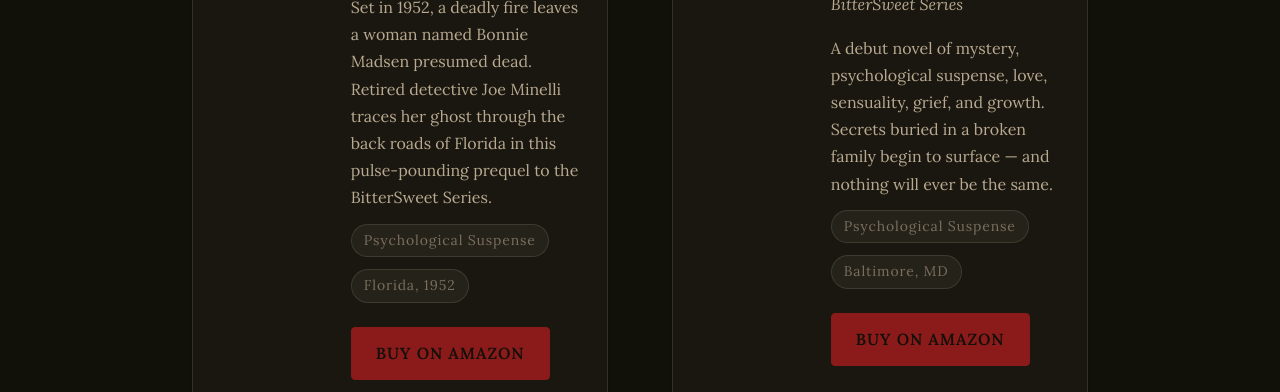
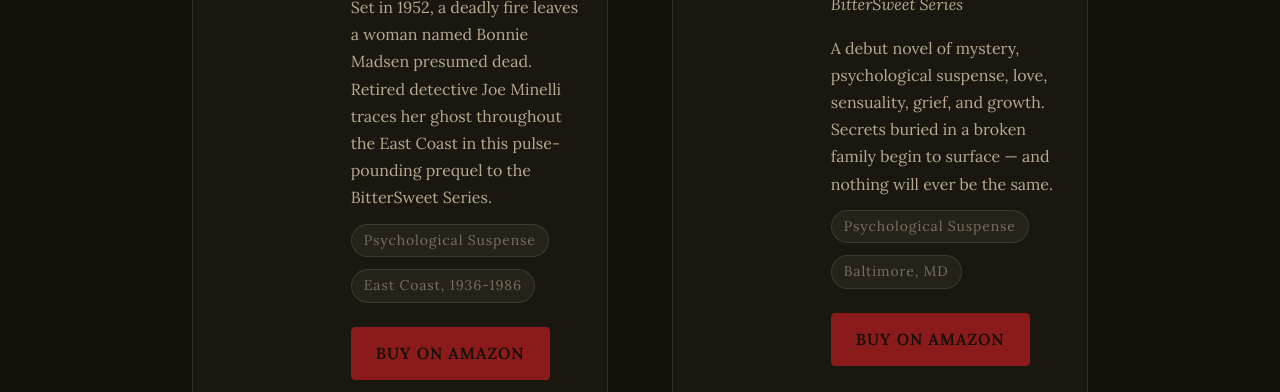
Before and after one commit to JimmyFlame77/joystrouseauthor, a Jekyll site: the page built from index.html, in a window 1280 px wide and 900 px high, scrolled down 1723 px. Shown: the part 263-655 px from the top of the window. Built offline with Jekyll 4.4.1, drawn with Linux system fonts in a browser that asks for light colours; some web fonts are replaced.

Commit message:
Update books.yml

```diff
--- a/_data/books.yml
+++ b/_data/books.yml
@@ -6,9 +6,9 @@
   series: "BitterSweet Series"
   series_order: 0
   cover: "/assets/images/playing-with-fire-cover.webp"
-  description: "Set in 1952, a deadly fire leaves a woman named Bonnie Madsen presumed dead. Retired detective Joe Minelli traces her ghost through the back roads of Florida in this pulse-pounding prequel to the BitterSweet Series."
+  description: "Set in 1952, a deadly fire leaves a woman named Bonnie Madsen presumed dead. Retired detective Joe Minelli traces her ghost throughout the East Coast in this pulse-pounding prequel to the BitterSweet Series."
   genre: "Psychological Suspense"
-  setting: "Florida, 1952"
+  setting: "East Coast, 1936-1986"
   published: true
   amazon_url: "https://www.amazon.com/Playing-Fire-BitterSweet-Reinvention-Revenge/dp/B0G32F2FLN"
   barnes_url: "https://www.barnesandnoble.com/w/playing-with-fire-joy-strouse/1148738378"
```
